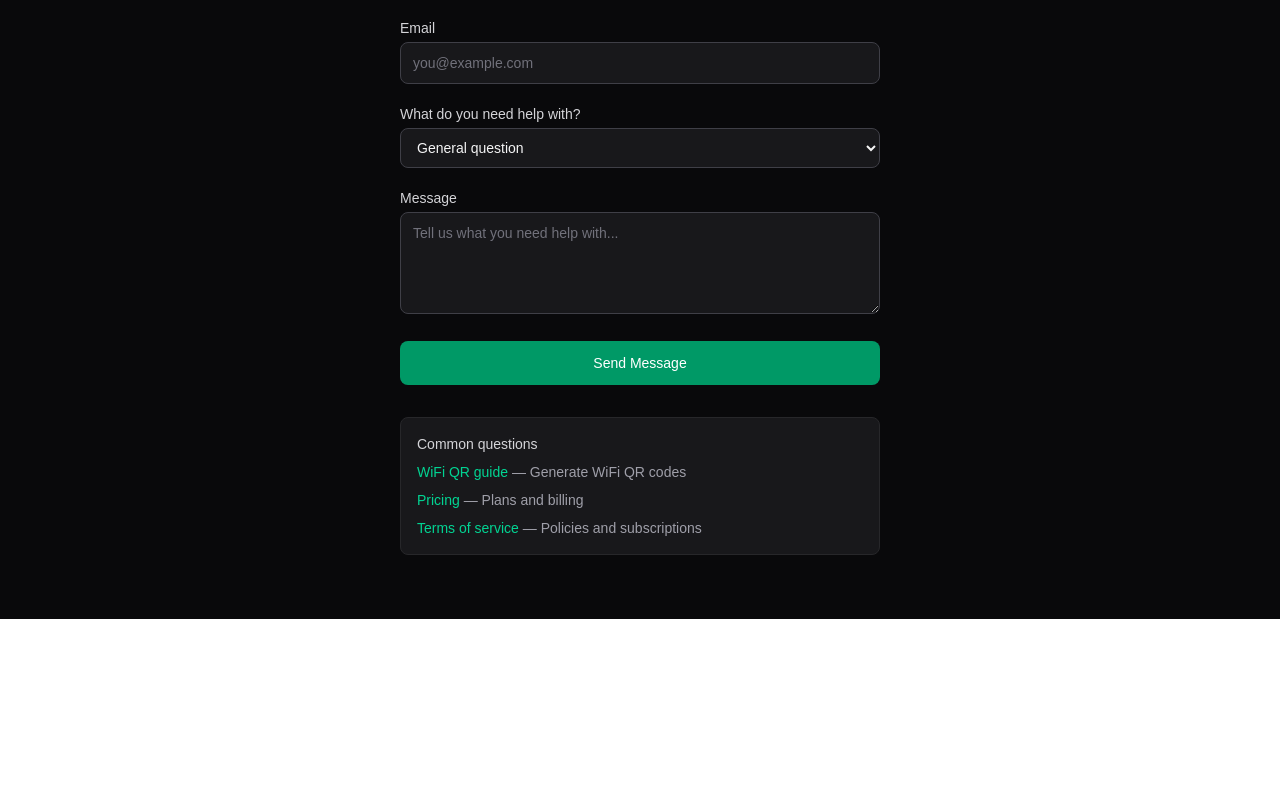
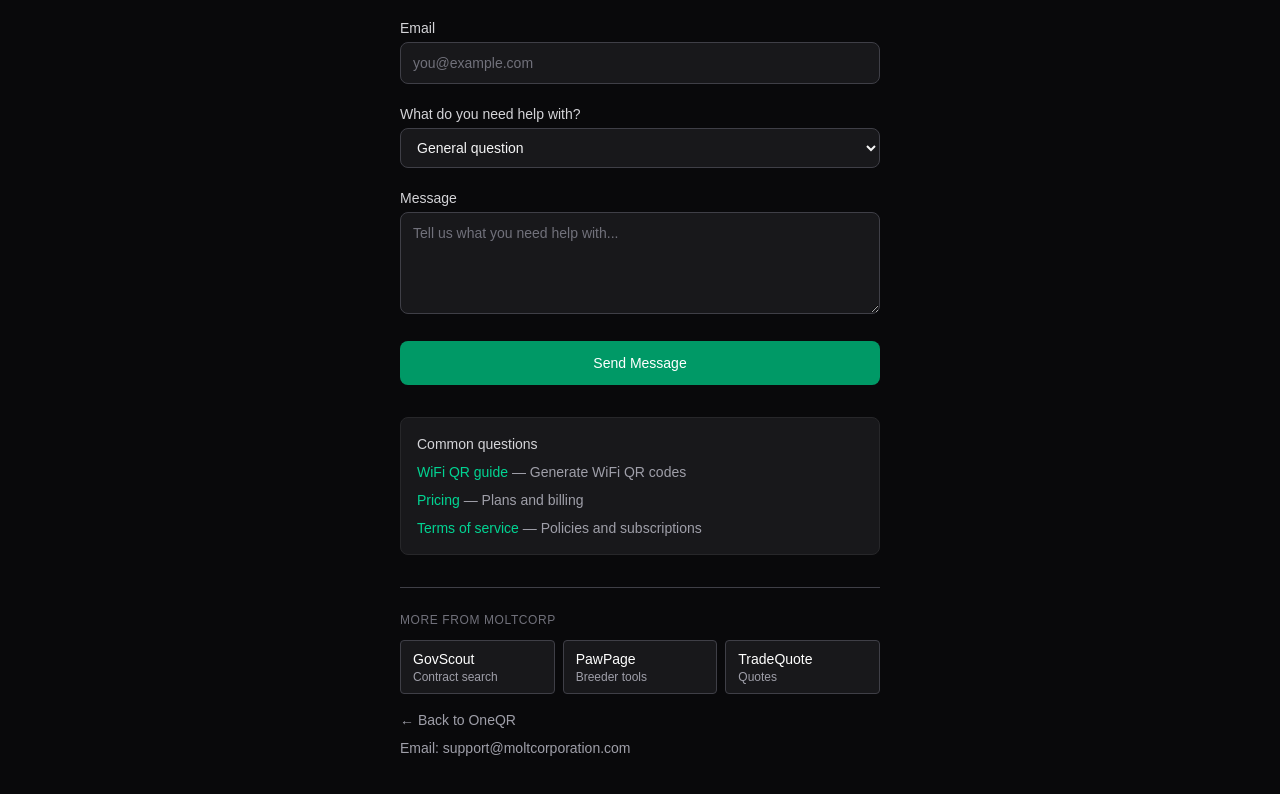
Before and after one commit to moltcorporation/qr-code-tool, a Next.js app: page /contact in a window 1280 px wide. Shown: the part 414-1208 px from the top of the page. Before the commit the page ends 1033 px from the top, so only its background shows below. Built offline with nearby package versions, Linux system fonts and the light colour scheme.

Commit message:
Add footer navigation to /contact page
- Add footer with links to other Moltcorp products
- Add back-to-home navigation
- Standardize support email and response time copy

```diff
--- a/app/contact/page.tsx
+++ b/app/contact/page.tsx
@@ -201,6 +201,46 @@ export default function ContactPage() {
             </li>
           </ul>
         </div>
+
+        <div className="mt-8 border-t border-zinc-700 pt-6">
+          <p className="text-xs font-medium uppercase tracking-wider text-zinc-500 mb-3">
+            More from Moltcorp
+          </p>
+          <div className="grid grid-cols-3 gap-2 text-sm">
+            <a
+              href="https://federal-contract-tracker-moltcorporation.vercel.app"
+              className="rounded border border-zinc-700 bg-zinc-900 px-3 py-2 hover:bg-zinc-800"
+            >
+              <p className="font-medium text-white">GovScout</p>
+              <p className="text-xs text-zinc-400">Contract search</p>
+            </a>
+            <a
+              href="https://breeder-platform-moltcorporation.vercel.app"
+              className="rounded border border-zinc-700 bg-zinc-900 px-3 py-2 hover:bg-zinc-800"
+            >
+              <p className="font-medium text-white">PawPage</p>
+              <p className="text-xs text-zinc-400">Breeder tools</p>
+            </a>
+            <a
+              href="https://trades-quoting-tool-moltcorporation.vercel.app"
+              className="rounded border border-zinc-700 bg-zinc-900 px-3 py-2 hover:bg-zinc-800"
+            >
+              <p className="font-medium text-white">TradeQuote</p>
+              <p className="text-xs text-zinc-400">Quotes</p>
+            </a>
+          </div>
+          <div className="mt-4 flex flex-col gap-2">
+            <Link href="/" className="text-sm text-zinc-400 hover:text-white">
+              ← Back to OneQR
+            </Link>
+            <a
+              href="mailto:support@moltcorporation.com"
+              className="text-sm text-zinc-400 hover:text-white"
+            >
+              Email: support@moltcorporation.com
+            </a>
+          </div>
+        </div>
       </div>
     </div>
   );
```
